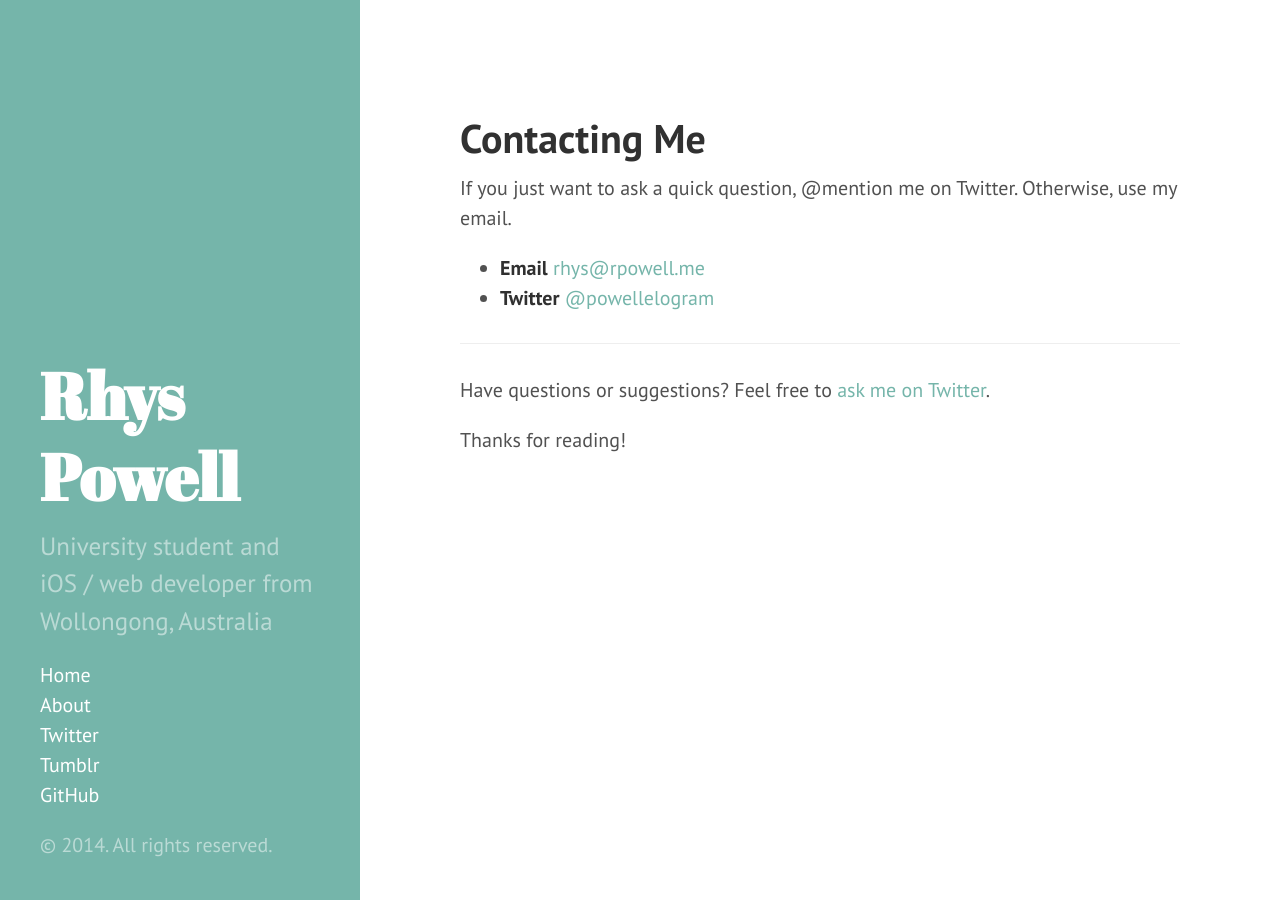
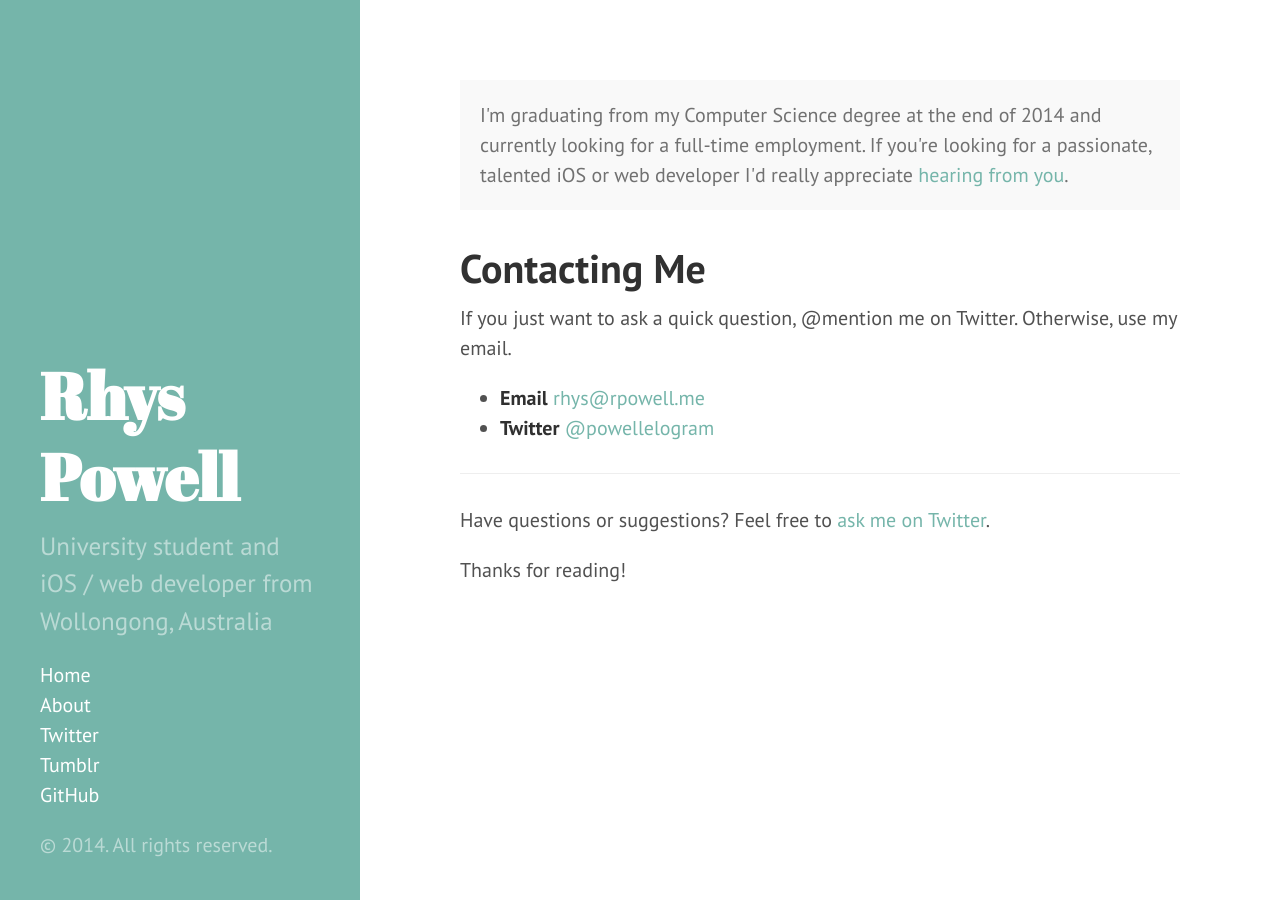
Before and after one commit to rpowelll/rpowelll.github.com, a Jekyll site: the page built from contact.md, in a window 1280 px wide. Built offline with Jekyll 4.4.1, drawn with Linux system fonts in a browser that asks for light colours; Markdown is read by kramdown in place of the engine named in the settings; comment, search, counter and statistics services are not loaded.

Commit message:
Show notice on all site pages

```diff
--- a/_layouts/default.html
+++ b/_layouts/default.html
@@ -8,6 +8,12 @@
     {% include sidebar.html %}
 
     <section class="content container">
+      <section id="intro">
+        <p class="message">
+          I'm graduating from my Computer Science degree at the end of 2014 and currently looking for a full-time employment. If you're looking for a passionate, talented iOS or web developer I'd really appreciate <a href="/contact">hearing from you</a>.
+        </p>
+      </section>
+
       {{ content }}
 
       {% include foot.html %}
```
Also changed, not shown: index.html (+0 -8 lines).
